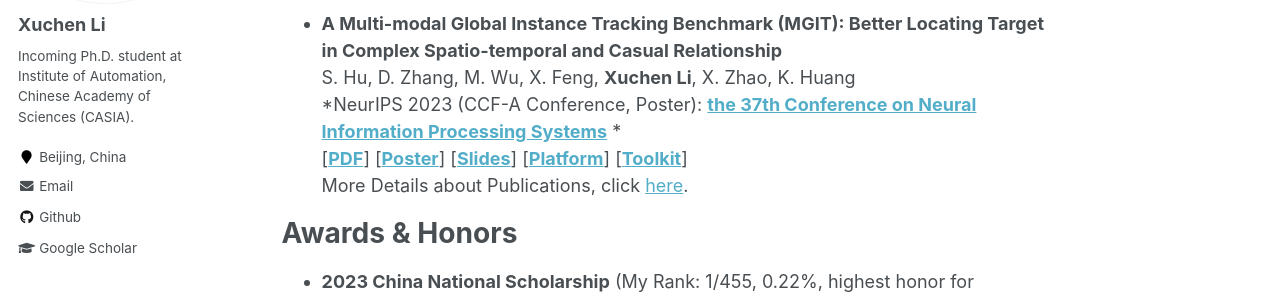
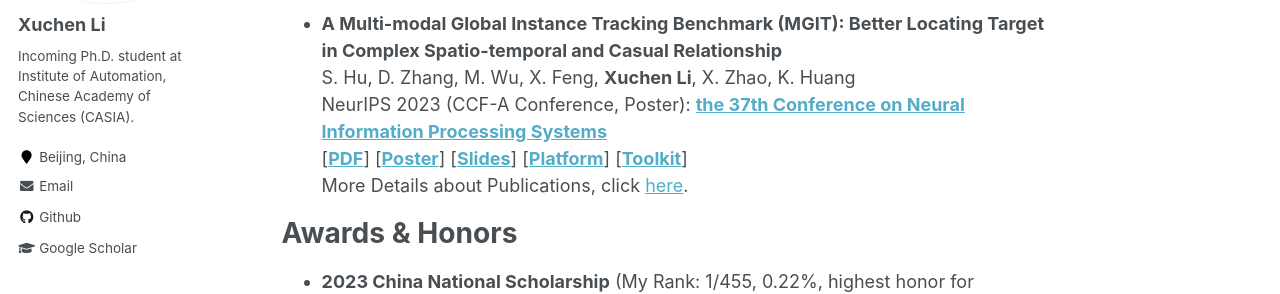
Before and after one commit to Xuchen-Li/Xuchen-Li.github.io, a Jekyll site: the page built from _pages/about.md, in a window 1280 px wide and 900 px high, scrolled down 2052 px. Shown: the part 166-460 px from the top of the window. Built offline with Jekyll 4.4.1, drawn with Linux system fonts in a browser that asks for light colours.

```diff
--- a/_pages/about.md
+++ b/_pages/about.md
@@ -59,7 +59,7 @@ Publications
 **Conferences**
 * **A Multi-modal Global Instance Tracking Benchmark (MGIT): Better Locating Target in Complex Spatio-temporal and Casual Relationship**<br>
   S. Hu, D. Zhang, M. Wu, X. Feng, **Xuchen Li**, X. Zhao, K. Huang<br>
-  *NeurIPS 2023 (CCF-A Conference, Poster): **[the 37th Conference on Neural Information Processing Systems](https://neurips.cc/Conferences/2023)** *<br>
+  NeurIPS 2023 (CCF-A Conference, Poster): **[the 37th Conference on Neural Information Processing Systems](https://neurips.cc/Conferences/2023)**<br>
     [[**PDF**](https://xuchen-li.github.io/files/MGIT.pdf)]
     [[**Poster**](https://xuchen-li.github.io/files/MGIT-poster.pdf)]
     [[**Slides**](https://xuchen-li.github.io/files/MGIT-Slides.pdf)]
```
